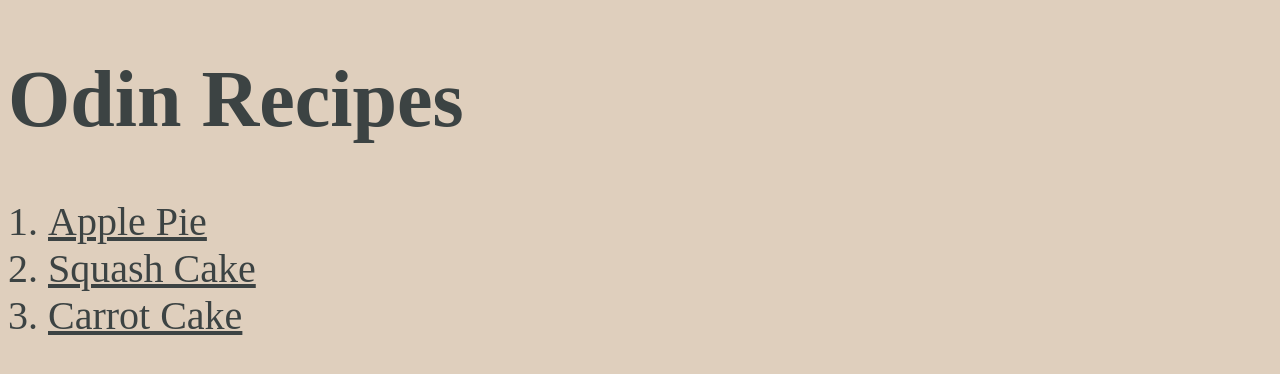
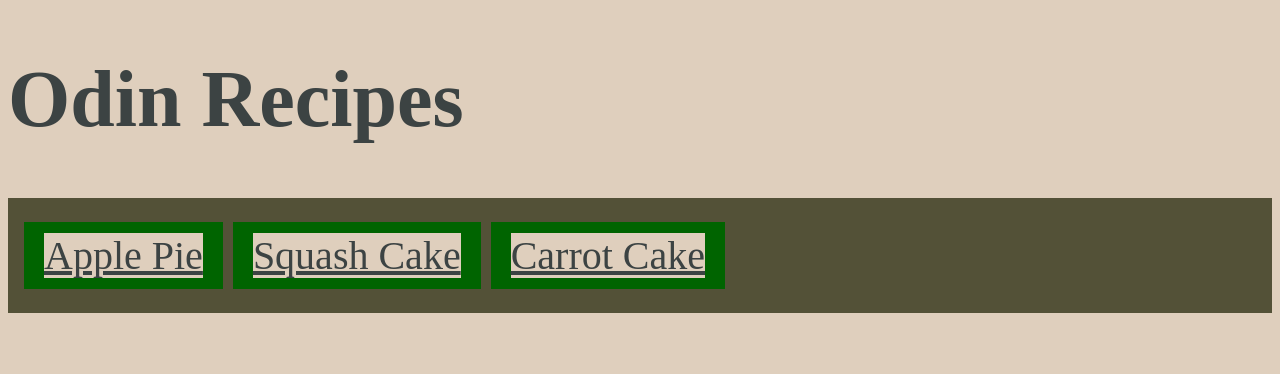
Before and after one commit to MikkelMaag/odin-recipes, a plain HTML site: page index.html in a window 1280 px wide. Drawn offline with Linux system fonts and the light colour scheme.

Commit message:
Updated front page
Played around with css. It's not pretty though :D

```diff
--- a/index.html
+++ b/index.html
@@ -9,18 +9,17 @@
 
 <body>
     <h1 id="site-title">Odin Recipes</h1>
-    <ol>
-        <li>
+    <div class="recipe-container">
+        <div class="recipe-item">
             <a href="./recipes/apple_pie.html">Apple Pie</a>
-        </li>
-        <li>
+        </div>
+        <div class="recipe-item">
             <a href="./recipes/squash_cake.html">Squash Cake</a>
-        </li>
-        <li>
+        </div>
+        <div class="recipe-item">
             <a href="./recipes/carrot_cake.html">Carrot Cake</a>
-        </li>
-    </ol>
-
+        </div>
+    </div>
 </body>
 
 </html>
--- a/styles.css
+++ b/styles.css
@@ -28,3 +28,17 @@
 .recipe h2 {
     font-size: 50px;
 }
+
+.recipe-container {
+    background-color: rgb(83, 81, 55);
+    margin: 30 auto;
+    padding: 16px;
+}
+
+.recipe-item {
+    text-align: center;
+    background-color: darkgreen;
+    display: inline-block;
+    padding: 10px 20px;
+    margin: 8px auto;
+}
```
